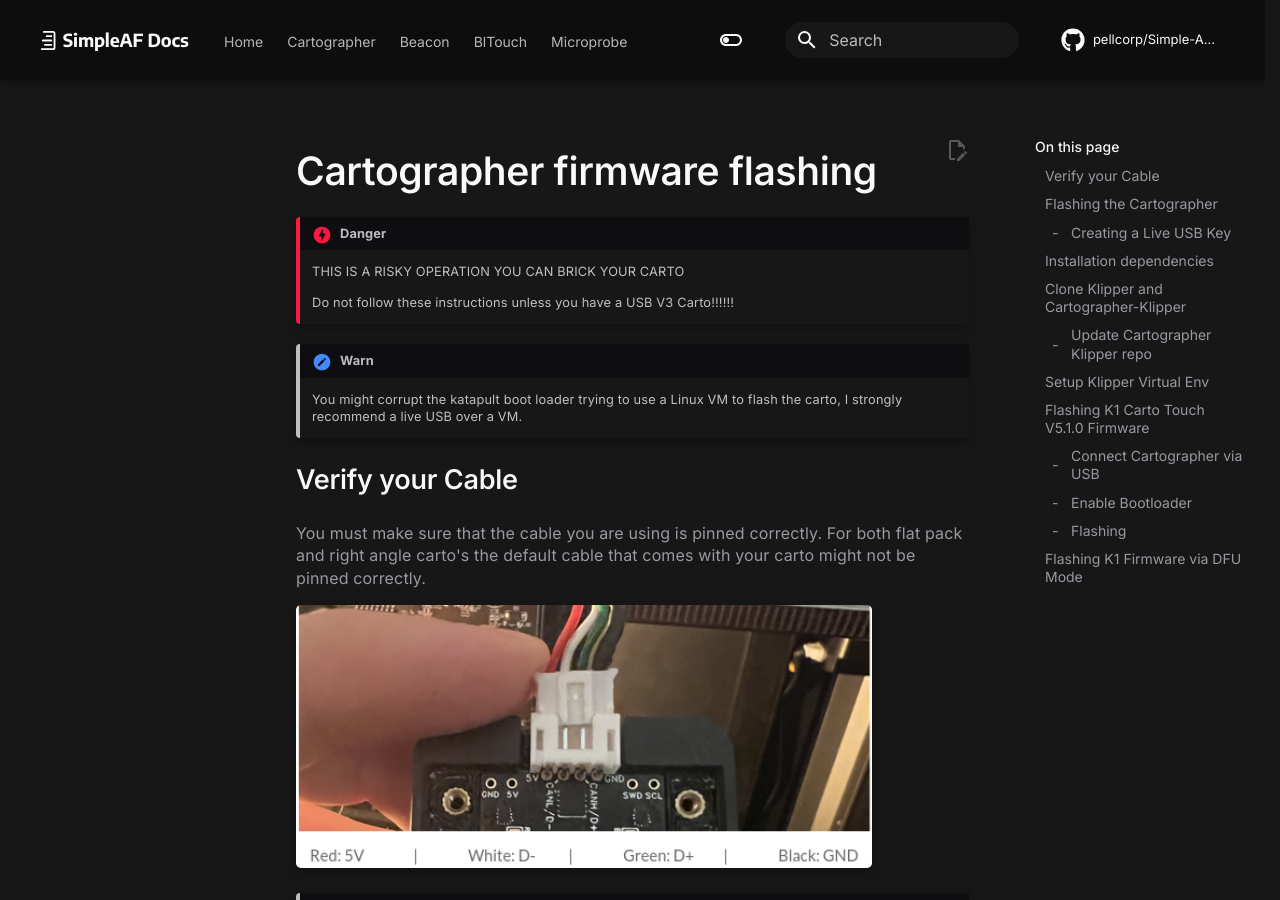
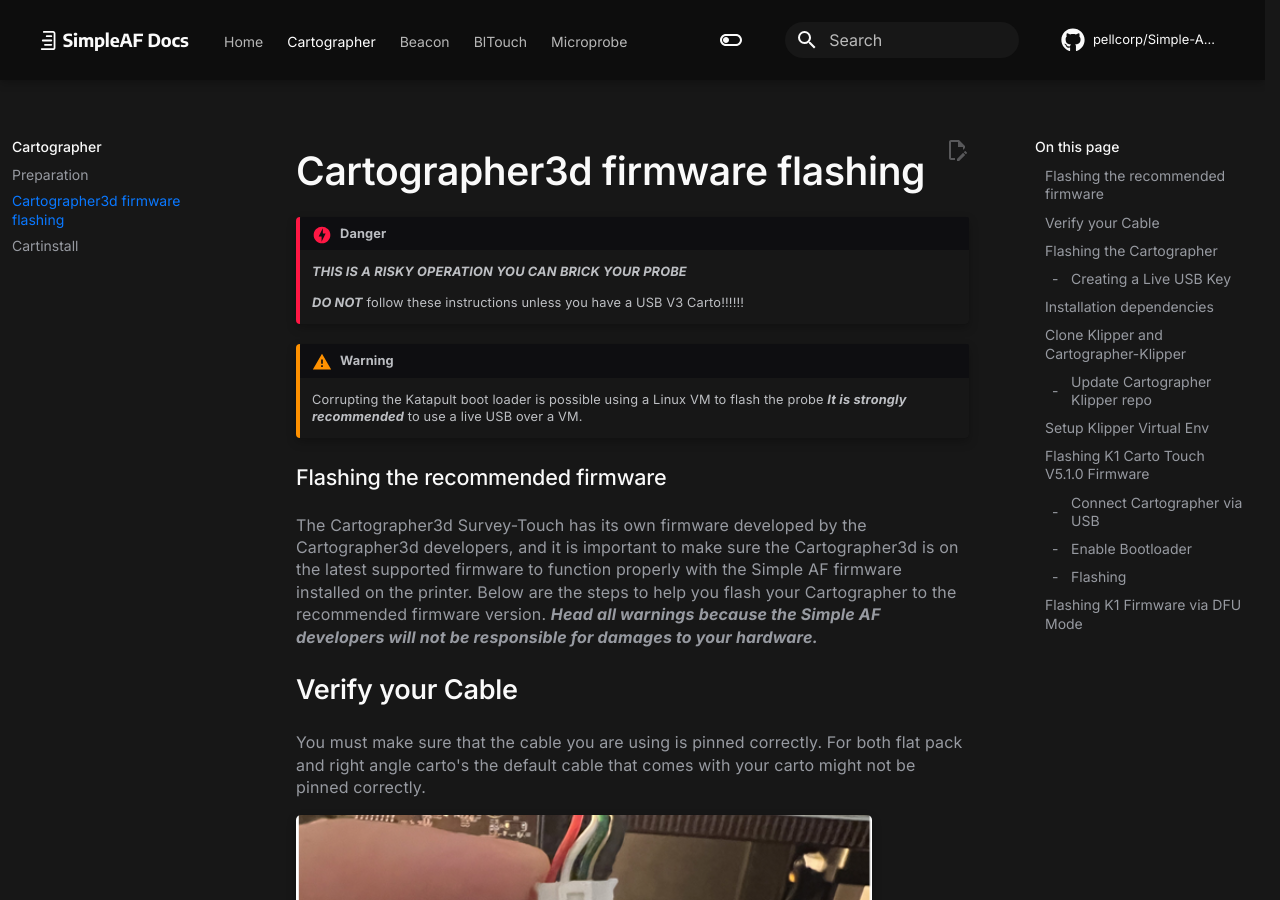
Before and after one commit to pellcorp/Simple-AF-Wiki, an MkDocs documentation site: the page built from docs/cartographer3d_firmware_flashing.md, in a window 1280 px wide and 900 px high. Built offline with MkDocs 1.6.1 and Material for MkDocs 9.7.7, drawn with Linux system fonts in a browser that asks for light colours; comment, search, counter and statistics services are not loaded; some of the changed text lies outside the part shown.

Commit message:
Update and rename cartographer_firmware_flashing.md to cartographer3d_firmware_flashing.md

```diff
--- a/docs/cartographer_firmware_flashing.md
+++ b/docs/cartographer3d_firmware_flashing.md
@@ -1,12 +1,20 @@
 !!! danger
 
-    THIS IS A RISKY OPERATION YOU CAN BRICK YOUR CARTO
+    ***THIS IS A RISKY OPERATION YOU CAN BRICK YOUR PROBE***
 
-    Do not follow these instructions unless you have a USB V3 Carto!!!!!!
+    ***DO NOT*** follow these instructions unless you have a USB V3 Carto!!!!!!
 
-!!! warn
+!!! warning
 
-    You might corrupt the katapult boot loader trying to use a Linux VM to flash the carto, I strongly recommend a live USB over a VM.
+    Corrupting the Katapult boot loader is possible using a Linux VM to flash the probe ***It is strongly recommended*** to use a live USB over a VM.
+
+### Flashing the recommended firmware
+
+The Cartographer3d Survey-Touch has its own firmware developed by the Cartographer3d developers, and it is important to make sure the Cartographer3d is on the latest supported firmware
+to function properly with the Simple AF firmware installed on the printer. Below are the steps to help you flash your Cartographer to the recommended firmware version. ***Head all warnings because
+the Simple AF developers will not be responsible for damages to your hardware.***
+
+
 
 ## Verify your Cable
 
```
